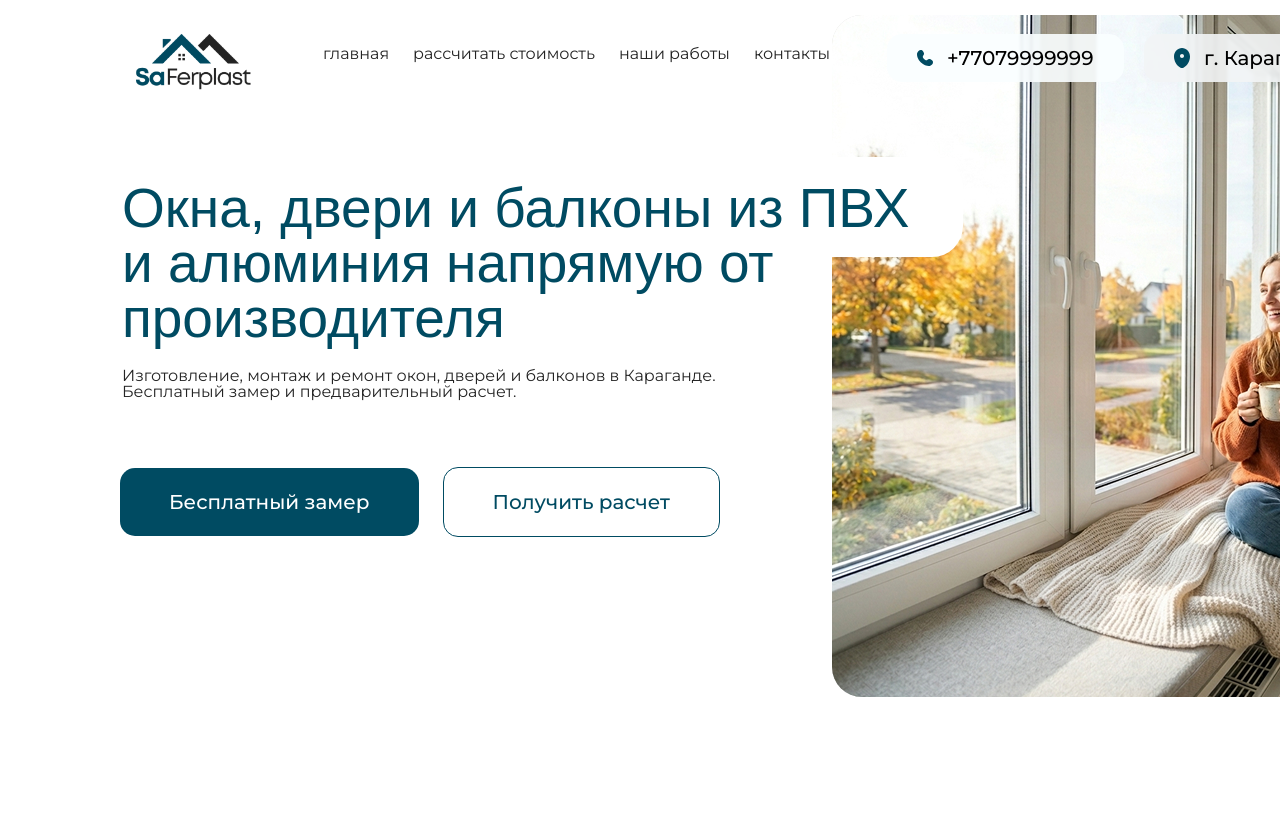
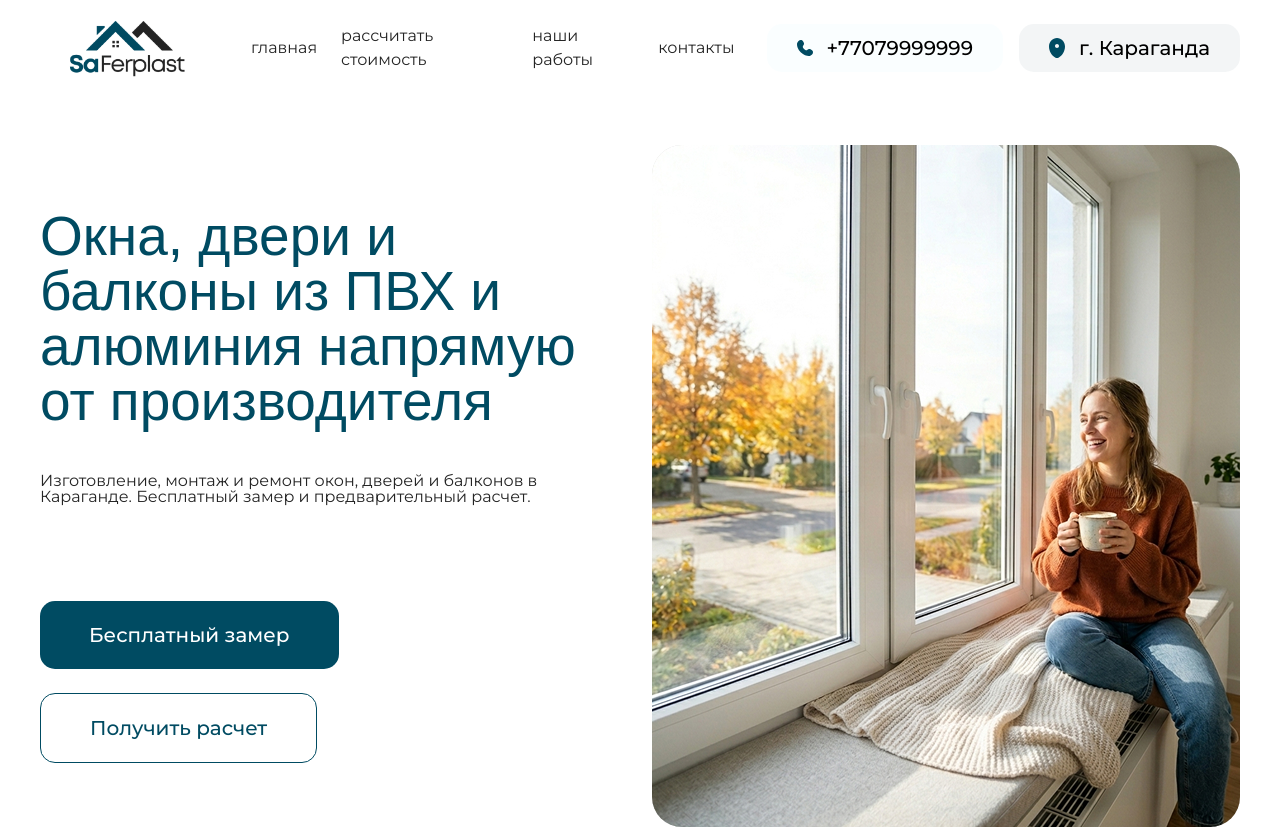
Before and after one commit to bullbashechka/saferplast, a Next.js app: page / in a window 1280 px wide. Shown: the top 829 px of the page. Built offline with nearby package versions, Linux system fonts and the light colour scheme; a web font is replaced by a local one.

Commit message:
Refactor first screen layout

```diff
--- a/src/features/landing/first-screen.tsx
+++ b/src/features/landing/first-screen.tsx
@@ -10,11 +10,9 @@ const navigationLinks = [
 
 export function FirstScreen() {
   return (
-    <section className="min-h-screen w-full bg-white" id="top">
-      <div className="relative mx-auto min-h-screen w-full max-w-[1440px] overflow-hidden">
-        <div className="absolute left-0 right-0 top-[15px] z-20">
-          <SiteHeader navigationLinks={navigationLinks} />
-        </div>
+    <section className="min-h-screen bg-white" id="top">
+      <div className="mx-auto flex min-h-screen max-w-[90rem] flex-col px-[2rem] pt-[0.9375rem] lg:px-[2.5rem]">
+        <SiteHeader navigationLinks={navigationLinks} />
         <HeroSection />
       </div>
     </section>
--- a/src/features/landing/hero-section.tsx
+++ b/src/features/landing/hero-section.tsx
@@ -2,50 +2,51 @@ import Image from "next/image";
 
 export function HeroSection() {
   return (
-    <section aria-labelledby="hero-title" className="relative h-[697px] w-full">
+    <section className="flex flex-1 items-center py-[3rem] lg:py-[4rem]" aria-labelledby="hero-title">
+      <div className="grid w-full items-center gap-[2.5rem] lg:grid-cols-[minmax(0,1fr)_minmax(20rem,36.75rem)] lg:gap-[3rem]">
+        <div className="max-w-[51.875rem]">
           <h1
             id="hero-title"
-        className="absolute left-[122px] top-[181px] z-20 w-[830px] font-display text-[55px] font-normal leading-[100%] text-brand-700"
+            className="max-w-[51.875rem] font-display text-[3.4375rem] font-normal leading-[1] text-brand-700"
           >
             Окна, двери и балконы из ПВХ и алюминия напрямую от производителя
           </h1>
 
-      <p className="absolute left-[122px] top-[368px] z-20 w-[623px] text-[16px] leading-none text-ink">
+          <p className="mt-[2.75rem] max-w-[38.9375rem] text-[1rem] leading-[1] text-ink">
             Изготовление, монтаж и ремонт окон, дверей и балконов в Караганде.
             Бесплатный замер и предварительный расчет.
           </p>
 
-      <div className="absolute left-[120px] top-[467px] z-20 flex items-center gap-6">
+          <div className="mt-[6rem] flex flex-wrap items-center gap-[1.5rem]">
             <button
-          className="min-w-[214px] rounded-[15px] bg-brand-700 px-[49px] py-[24px] text-[20px] font-medium leading-none text-white transition-colors hover:bg-brand-900"
+              className="rounded-[0.9375rem] bg-brand-700 px-[3.0625rem] py-[1.5rem] text-[1.25rem] font-medium leading-[1] text-white transition-colors hover:bg-brand-900"
               type="button"
             >
               Бесплатный замер
             </button>
 
             <button
-          className="min-w-[198px] rounded-[15px] border border-brand-500 bg-transparent px-[49px] py-[24px] text-[20px] font-medium leading-none text-brand-700 transition-colors hover:bg-brand-50"
+              className="rounded-[0.9375rem] border border-brand-500 bg-transparent px-[3.0625rem] py-[1.5rem] text-[1.25rem] font-medium leading-[1] text-brand-700 transition-colors hover:bg-brand-50"
               type="button"
             >
               Получить расчет
             </button>
           </div>
+        </div>
 
-      <div className="absolute left-[832px] top-[15px] z-0 h-[682px] w-[588px] rounded-[30px] bg-[#d9d9d9]">
+        <div className="flex justify-end lg:justify-start">
+          <div className="w-full max-w-[36.75rem] overflow-hidden rounded-[1.875rem] bg-[#d9d9d9]">
             <Image
               alt="Девушка сидит у большого окна"
-          className="block h-[682px] w-[588px] rounded-[30px] object-cover"
+              className="h-auto w-full object-cover"
               height={682}
               priority
               src="/images/herophotogirl.png"
               width={588}
             />
           </div>
-
-      <div
-        aria-hidden="true"
-        className="absolute left-[648px] top-[157px] z-10 h-[100px] w-[315px] rounded-[31px] bg-white"
-      />
+        </div>
+      </div>
     </section>
   );
 }
--- a/src/features/landing/site-header.tsx
+++ b/src/features/landing/site-header.tsx
@@ -12,11 +12,11 @@ type SiteHeaderProps = {
 
 export function SiteHeader({ navigationLinks }: SiteHeaderProps) {
   return (
-    <header className="relative h-[92px] w-full">
-      <Link aria-label="Saferplast" className="absolute left-[106px] top-0 block" href="/">
+    <header className="flex items-center justify-between gap-[2rem] py-[0.25rem]">
+      <Link aria-label="Saferplast" className="block w-full max-w-[11.1875rem] shrink-0" href="/">
         <Image
           alt="Saferplast"
-          className="block h-[92px] w-[179px] object-contain"
+          className="h-auto w-full object-contain"
           height={92}
           priority
           src="/images/logo.png"
@@ -24,12 +24,12 @@ export function SiteHeader({ navigationLinks }: SiteHeaderProps) {
         />
       </Link>
 
-      <nav aria-label="Основная навигация" className="absolute left-[323px] top-[27px]">
-        <ul className="flex items-center gap-6">
+      <nav aria-label="Основная навигация" className="hidden flex-1 justify-center lg:flex">
+        <ul className="flex items-center gap-[1.5rem]">
           {navigationLinks.map((link) => (
             <li key={link.href}>
               <a
-                className="text-[16px] font-normal leading-none text-ink transition-colors hover:text-brand-700"
+                className="text-[1rem] font-normal leading-[1] text-ink transition-colors hover:text-brand-700"
                 href={link.href}
               >
                 {link.label}
@@ -39,16 +39,16 @@ export function SiteHeader({ navigationLinks }: SiteHeaderProps) {
         </ul>
       </nav>
 
-      <div className="absolute left-[887px] top-[19px] flex items-center gap-5">
+      <div className="hidden items-center gap-[1rem] lg:flex">
         <a
-          className="flex h-12 w-[237px] items-center gap-[14px] rounded-[15px] bg-surface/90 px-[30px] py-[14px] text-[20px] font-medium leading-none text-black backdrop-blur-[1.5px]"
+          className="flex h-[3rem] items-center gap-[0.875rem] rounded-[0.9375rem] bg-surface/90 px-[1.875rem] text-[1.25rem] font-medium leading-[1] text-black backdrop-blur-[1.5px]"
           href="tel:+77079999999"
         >
           <Image alt="" aria-hidden="true" height={16} src="/icons/phone.svg" width={16} />
           <span>+77079999999</span>
         </a>
 
-        <div className="flex h-12 w-[221px] items-center gap-[14px] rounded-[15px] bg-muted/90 px-[30px] py-[14px] text-[20px] font-medium leading-none text-black backdrop-blur-[1.5px]">
+        <div className="flex h-[3rem] items-center gap-[0.875rem] rounded-[0.9375rem] bg-muted/90 px-[1.875rem] text-[1.25rem] font-medium leading-[1] text-black backdrop-blur-[1.5px]">
           <Image alt="" aria-hidden="true" height={20} src="/icons/location.svg" width={16} />
           <span>г. Караганда</span>
         </div>
```
Lines whose indentation alone changed are shown as unchanged.
